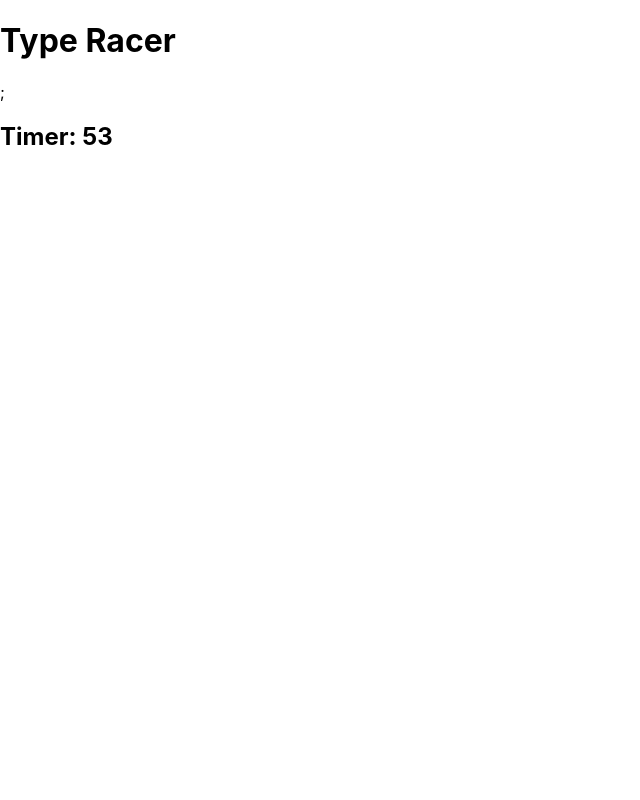
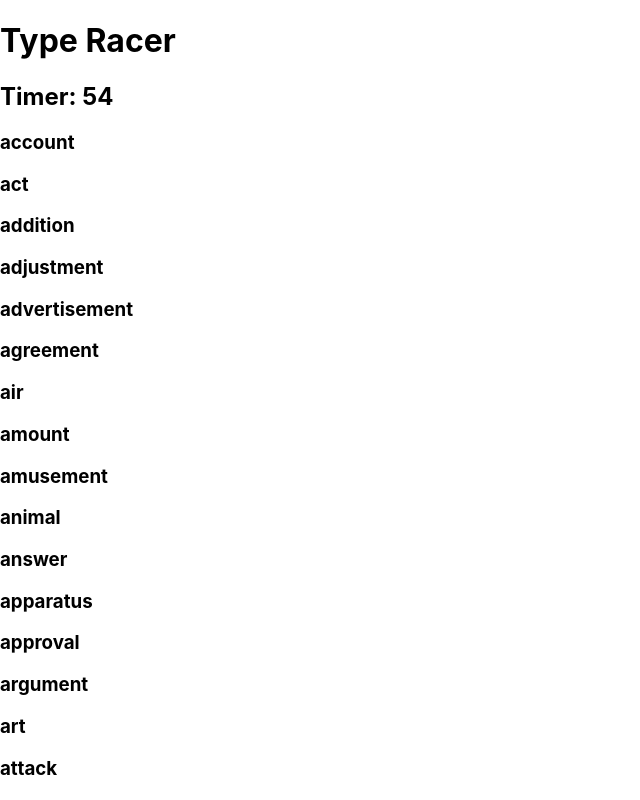
Before and after one commit to ronnahom96/type-racer, a React (Create React App) app: page / in a window 1280 px wide. Shown: the top 800 px of the page, without its empty margins (0-640 px from the left). Built offline with nearby package versions, Linux system fonts and the light colour scheme.

Commit message:
add words

```diff
--- a/src/App.tsx
+++ b/src/App.tsx
@@ -1,15 +1,19 @@
 import React from "react";
 import "./App.css";
 import { useTimer } from "./hooks/useTimer";
+import words from "./assets/words.json";
 
 const App: React.FC = () => {
   const timer = useTimer(60);
 
   return (
-    <>
-      <h1 className='title'>Type Racer</h1>;
+    <div className='container'>
+      <h1 className='title'>Type Racer</h1>
       <h2 className='timer'>Timer: {timer}</h2>
-    </>
+      {words.map((word, index) => (
+        <h3 key={index}>{word}</h3>
+      ))}
+    </div>
   );
 };
 
--- /dev/null
+++ b/src/assets/words.json
@@ -0,0 +1,133 @@
+[
+    "account",
+    "act",
+    "addition",
+    "adjustment",
+    "advertisement",
+    "agreement",
+    "air",
+    "amount",
+    "amusement",
+    "animal",
+    "answer",
+    "apparatus",
+    "approval",
+    "argument",
+    "art",
+    "attack",
+    "attempt",
+    "attention",
+    "attraction",
+    "authority",
+    "back",
+    "balance",
+    "base",
+    "behavior",
+    "belief",
+    "birth",
+    "bit",
+    "bite",
+    "blood",
+    "blow",
+    "body",
+    "brass",
+    "bread",
+    "breath",
+    "brother",
+    "building",
+    "burn",
+    "burst",
+    "business",
+    "butter",
+    "canvas",
+    "care",
+    "cause",
+    "chalk",
+    "chance",
+    "change",
+    "cloth",
+    "coal",
+    "color",
+    "comfort",
+    "committee",
+    "company",
+    "comparison",
+    "competition",
+    "condition",
+    "connection",
+    "control",
+    "cook",
+    "copper",
+    "copy",
+    "cork",
+    "cotton",
+    "cough",
+    "country",
+    "cover",
+    "crack",
+    "credit",
+    "crime",
+    "crush",
+    "cry",
+    "current",
+    "curve",
+    "damage",
+    "danger",
+    "daughter",
+    "day",
+    "death",
+    "debt",
+    "decision",
+    "degree",
+    "design",
+    "desire",
+    "destruction",
+    "detail",
+    "development",
+    "digestion",
+    "direction",
+    "discovery",
+    "discussion",
+    "disease",
+    "disgust",
+    "distance",
+    "distribution",
+    "division",
+    "doubt",
+    "drink",
+    "driving",
+    "dust",
+    "earth",
+    "edge",
+    "education",
+    "effect",
+    "end",
+    "error",
+    "event",
+    "example",
+    "exchange",
+    "existence",
+    "expansion",
+    "experience",
+    "expert",
+    "fact",
+    "fall",
+    "family",
+    "father",
+    "fear",
+    "feeling",
+    "fiction",
+    "field",
+    "fight",
+    "fire",
+    "flame",
+    "flight",
+    "flower",
+    "fold",
+    "food",
+    "force",
+    "form",
+    "friend",
+    "front",
+    "fruit"
+]
```
